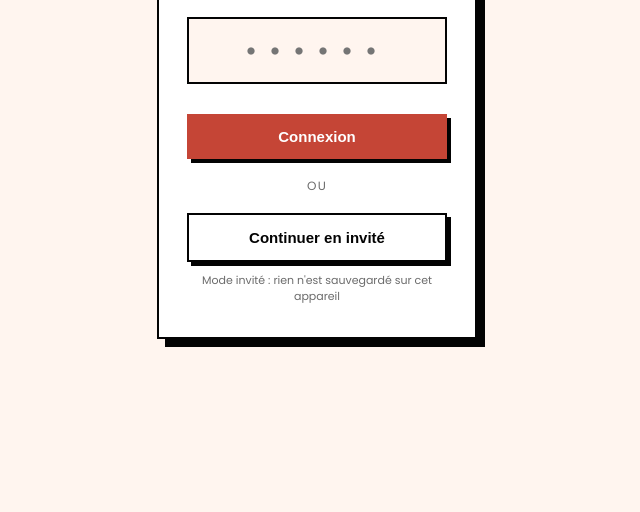
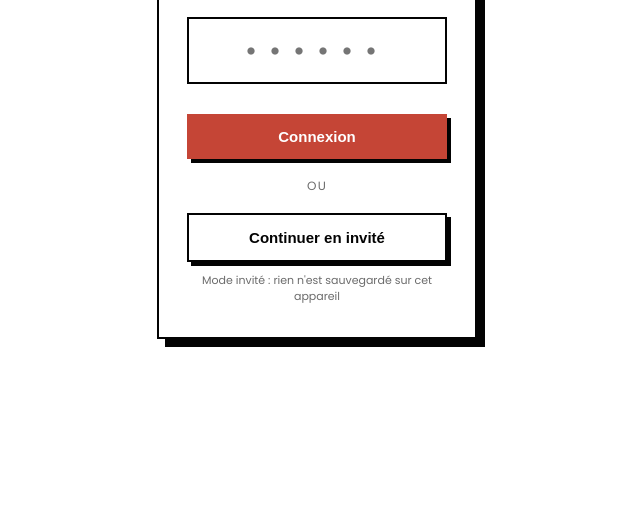
Before and after one commit to cdevicq26/studyapp, a plain HTML site: page index.html in a window 1280 px wide. Shown: the part 288-800 px from the top of the page, without its empty margins (323-963 px from the left). Drawn offline with Linux system fonts and the light colour scheme; a web font is replaced by a local one.

Commit message:
v68 — fond blanc pur et navbar carrée
Remplace le fond crème par du blanc pur (#FFFFFF) et supprime les coins
arrondis de la navbar/nav-btn pour une cohérence brutaliste totale.

```diff
--- a/app.js
+++ b/app.js
@@ -4,7 +4,7 @@
 // CONSTANTS
 // ═══════════════════════════════════════════════════
 // Garder en phase avec CACHE dans sw.js à chaque déploiement
-const APP_VERSION = 'v67';
+const APP_VERSION = 'v68';
 
 const SUBJECTS_ORDER = ['geo', 'philo', 'bio', 'maths', 'francais', 'chimie'];
 
--- a/index.html
+++ b/index.html
@@ -3,7 +3,7 @@
 <head>
   <meta charset="UTF-8">
   <meta name="viewport" content="width=device-width, initial-scale=1, viewport-fit=cover">
-  <meta name="theme-color" content="#FFF5EF">
+  <meta name="theme-color" content="#FFFFFF">
   <meta name="apple-mobile-web-app-capable" content="yes">
   <meta name="apple-mobile-web-app-status-bar-style" content="black-translucent">
   <meta name="apple-mobile-web-app-title" content="StudyApp">
@@ -12,7 +12,7 @@
   <link rel="apple-touch-icon" href="/icons/icon-192.png">
   <link href="https://fonts.googleapis.com/css2?family=Poppins:wght@400;500;600;700;800;900&family=Jersey+20&display=swap" rel="stylesheet">
   <link rel="stylesheet" href="/style.css">
-  <style>html, body, #lock-screen { background: #FFF5EF; }</style>
+  <style>html, body, #lock-screen { background: #FFFFFF; }</style>
 </head>
 <body>
 <div id="lock-screen">
--- a/style.css
+++ b/style.css
@@ -1,11 +1,11 @@
 /* ════════════════════════════════════════
    STUDYAPP — Design System v8 Brutalist
-   Poppins / Jersey 20 · #FFF5EF · hard shadows
+   Poppins / Jersey 20 · #FFFFFF · hard shadows
 ════════════════════════════════════════ */
 
 /* ── 1. VARIABLES ── */
 :root {
-  --bg:       #FFF5EF;
+  --bg:       #FFFFFF;
   --surface:  #FFFFFF;
   --border:   #030303;
   --text:     #030303;
@@ -28,12 +28,12 @@
   box-sizing: border-box; margin: 0; padding: 0;
   -webkit-tap-highlight-color: transparent;
 }
-html { background: #FFF5EF; }
+html { background: #FFFFFF; }
 html, body {
   height: 100%;
   height: -webkit-fill-available;
   overflow: hidden;
-  background: #FFF5EF;
+  background: #FFFFFF;
 }
 body {
   font-family: 'Poppins', -apple-system, Arial, sans-serif;
@@ -43,7 +43,7 @@ body {
   line-height: 1.5;
   -webkit-font-smoothing: antialiased;
 }
-#app { height: 100%; min-height: -webkit-fill-available; position: relative; background: #FFF5EF; }
+#app { height: 100%; min-height: -webkit-fill-available; position: relative; background: #FFFFFF; }
 ::-webkit-scrollbar { display: none; }
 
 /* ── 3. LAYOUT — VIEW + NAVBAR ── */
@@ -68,7 +68,7 @@ body {
   z-index: 100;
   background: var(--surface);
   border: 2px solid var(--border);
-  border-radius: 28px;
+  border-radius: var(--r);
   box-shadow: var(--shadow);
   display: flex; align-items: center;
   padding: 6px 8px;
@@ -79,7 +79,7 @@ body {
   display: flex; flex-direction: column; align-items: center; justify-content: center; gap: 3px;
   border: none; background: none; cursor: pointer;
   color: var(--muted);
-  border-radius: 20px;
+  border-radius: var(--r-sm);
   -webkit-tap-highlight-color: transparent;
   transition: color var(--transition), background var(--transition);
   position: relative;
--- a/sw.js
+++ b/sw.js
@@ -1,4 +1,4 @@
-const CACHE = 'studyapp-v67';
+const CACHE = 'studyapp-v68';
 const ASSETS = [
   '/',
   '/index.html',
```
